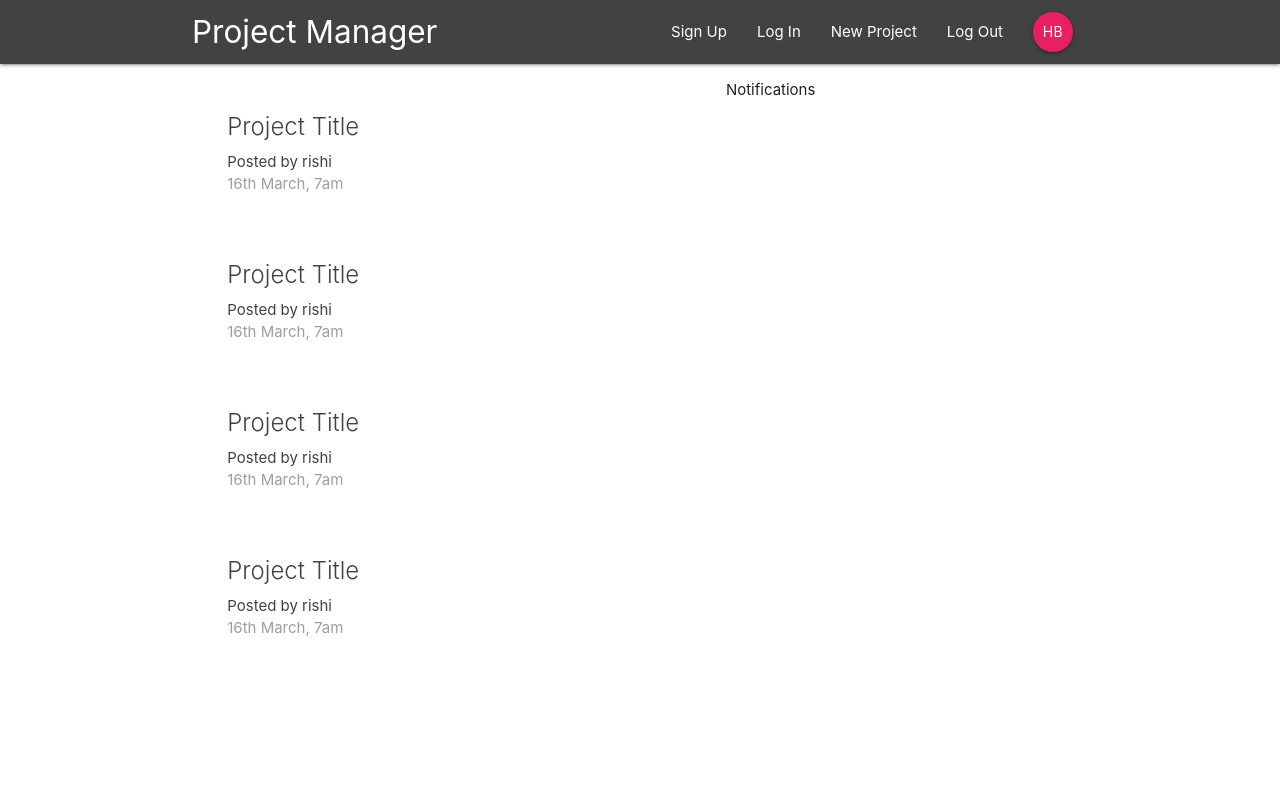
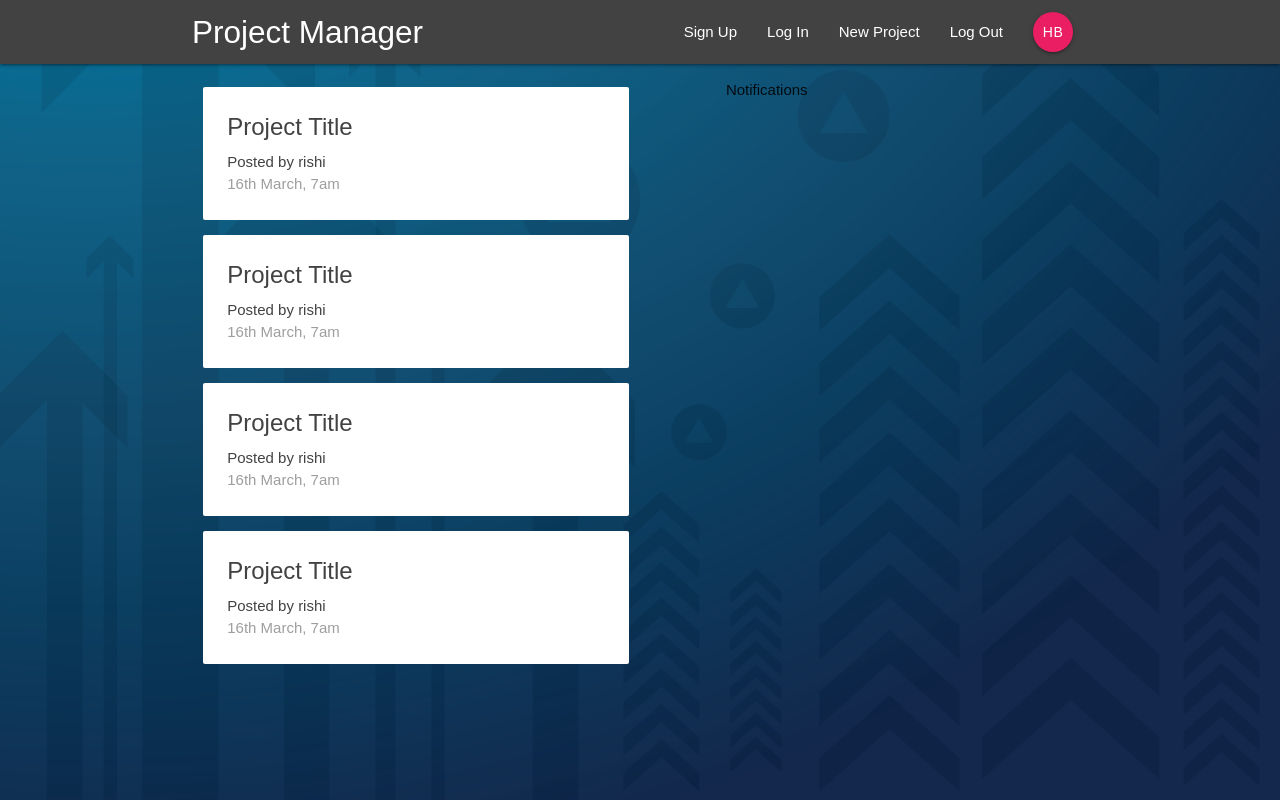
Before and after one commit to r7sh7/project-manager, a React (Create React App) app: page / in a window 1280 px wide. Built offline with nearby package versions, Linux system fonts and the light colour scheme.

Commit message:
feat: styling + bg image

```diff
--- a/src/index.css
+++ b/src/index.css
@@ -1,13 +1,21 @@
+html{
+  min-height: 100%; /*So that the background covers the entire screen and the bgimg starts from the bottom of the screen*/
+}
+
 body {
   margin: 0;
-  font-family: -apple-system, BlinkMacSystemFont, 'Segoe UI', 'Roboto', 'Oxygen',
-    'Ubuntu', 'Cantarell', 'Fira Sans', 'Droid Sans', 'Helvetica Neue',
-    sans-serif;
-  -webkit-font-smoothing: antialiased;
-  -moz-osx-font-smoothing: grayscale;
+  padding: 0;
+  font-family: sans-serif;
+  background: url(/src/img/background_img.png) no-repeat;
+  background-size: 100%;
+  background-position: bottom;
 }
 
-code {
-  font-family: source-code-pro, Menlo, Monaco, Consolas, 'Courier New',
-    monospace;
+form{
+  margin-top: 60px;
+  padding: 25px;
 }
+
+form button, form h5{
+  margin: 25px 0;
+}
```
Also changed, not shown: src/img/background_img.png (added).
